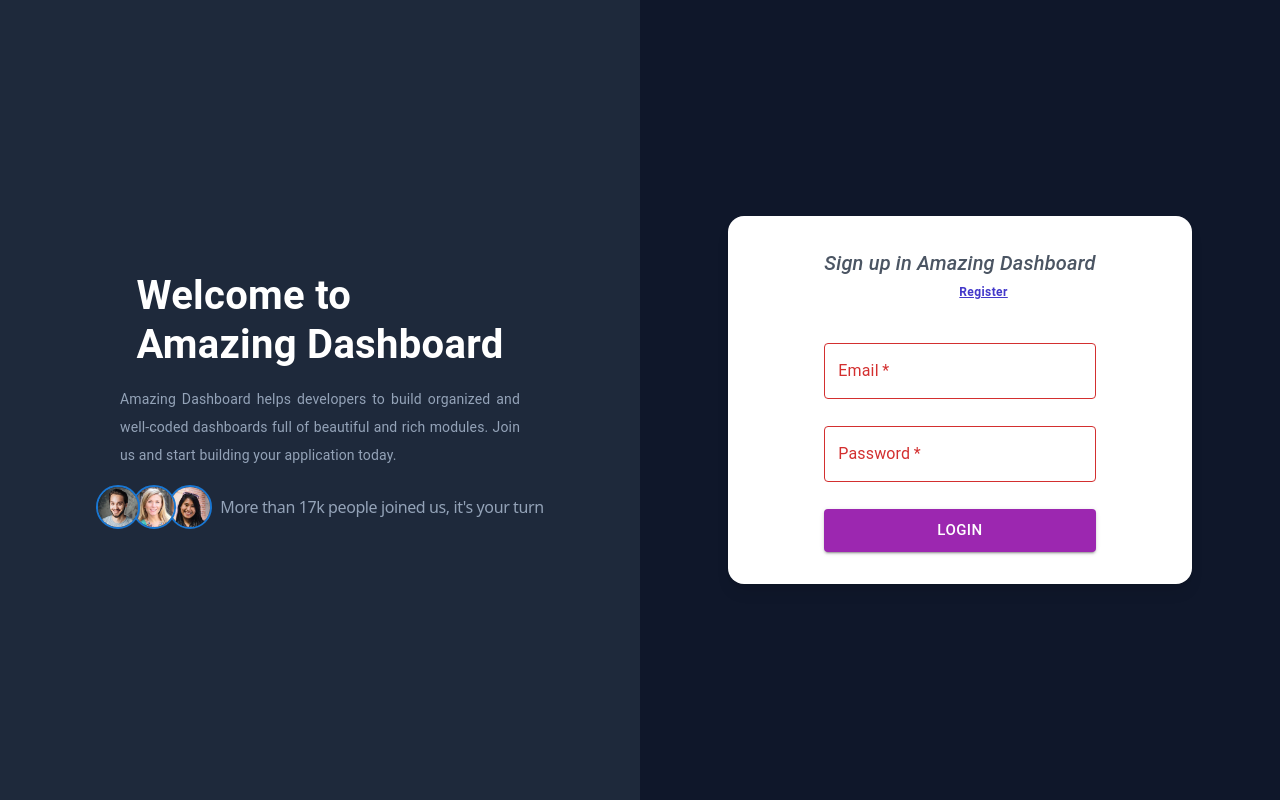
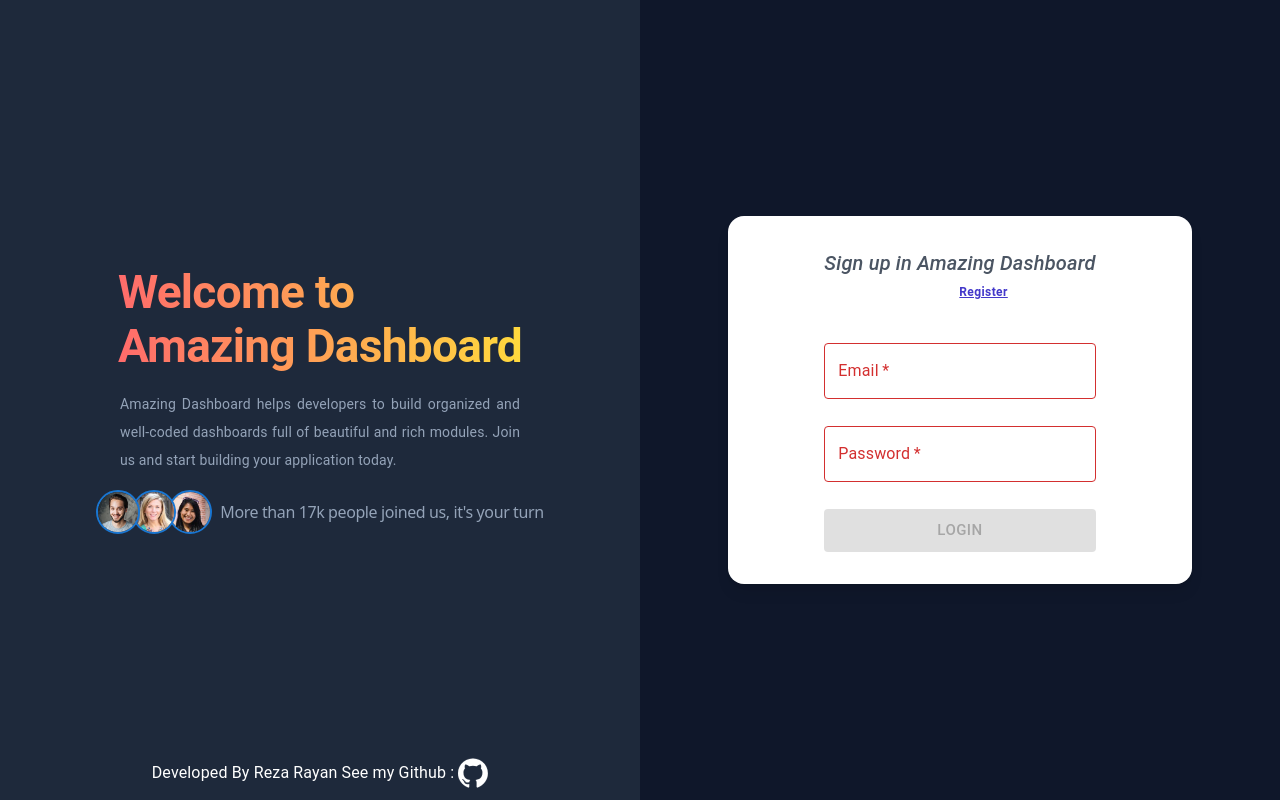
Before and after one commit to Reza-Rayan/amazing-dashboard, a React (Vite) app: page /login in a window 1280 px wide. Built offline with nearby package versions, Linux system fonts and the light colour scheme.

Commit message:
Fix: handle disbaling button in auth pages && Add: copyright

```diff
--- a/src/app/auth-pages/Login.tsx
+++ b/src/app/auth-pages/Login.tsx
@@ -14,6 +14,7 @@
 // Custom Components
 import { SnackbarCloseReason } from "@mui/joy/Snackbar/SnackbarProps";
 import SnackbarMessage from "./components/SnackbarMessage";
+import Copyright from "./components/Copyright";
 // -------------------------------------------------------------------
 
 /**
@@ -33,6 +34,7 @@
 const Login = () => {
   const navigate = useNavigate();
   const [openSnackbar, setOpenSnackbar] = useState(false);
+  const [loading, setLoading] = useState(false);
 
   const handleClick = () => {
     setOpenSnackbar(true);
@@ -57,14 +59,20 @@
         direction={"row"}
         display={"flex"}
         justifyContent={"space-between"}
-        className="h-screen"
+        className="h-screen relative"
       >
         <div className="bg-[#1E293B] w-1/2 flex flex-col items-center justify-center gap-y-4">
+          <Copyright />
           <Typography
-            variant="h4"
-            fontSize={40}
+            variant="h1"
             fontWeight={700}
-            color={"white"}
+            color={"#ffffff"}
+            fontSize={46}
+            sx={{
+              background: "linear-gradient(90deg, #FF6B6B, #FFD93D)",
+              WebkitBackgroundClip: "text",
+              WebkitTextFillColor: "transparent",
+            }}
           >
             Welcome to
             <br />
@@ -129,9 +137,10 @@
                 console.log("values", values);
                 resetForm();
                 handleClick();
+                setLoading(true);
               }}
             >
-              {() => (
+              {({ isValid, dirty }) => (
                 <Form
                   name="loginForm"
                   noValidate
@@ -167,6 +176,7 @@
                     aria-label="Login"
                     type="submit"
                     size="large"
+                    disabled={!(isValid && dirty && !loading)}
                   >
                     Login
                   </Button>
--- a/src/app/auth-pages/Signup.tsx
+++ b/src/app/auth-pages/Signup.tsx
@@ -18,6 +18,7 @@
 // Custom Components
 import SnackbarMessage from "./components/SnackbarMessage";
 import { SnackbarCloseReason } from "@mui/joy/Snackbar/SnackbarProps";
+import Copyright from "./components/Copyright";
 // --------------------------------------------------------------------
 
 /**
@@ -47,6 +48,7 @@
 const Signup = () => {
   const navigate = useNavigate();
   const [openSnackbar, setOpenSnackbar] = useState(false);
+  const [loading, setLoading] = useState(false);
 
   const handleClick = () => {
     setOpenSnackbar(true);
@@ -72,7 +74,8 @@
         justifyContent={"space-between"}
         className="h-screen"
       >
-        <div className="bg-[#1E293B] w-1/2 flex flex-col items-center justify-center gap-y-4">
+        <div className="bg-[#1E293B] w-1/2 flex flex-col items-center justify-center gap-y-4 relative">
+          <Copyright />
           <Typography
             variant="h4"
             fontSize={40}
@@ -146,6 +149,7 @@
                 console.log(values);
                 resetForm();
                 handleClick();
+                setLoading(true);
               }}
             >
               {({ isValid, dirty }) => (
@@ -237,7 +241,7 @@
                     aria-label="Register"
                     type="submit"
                     size="large"
-                    disabled={!(isValid && dirty)}
+                    disabled={!(isValid && dirty && !loading)}
                   >
                     Create your free account
                   </Button>
--- /dev/null
+++ b/src/app/auth-pages/components/Copyright.tsx
@@ -0,0 +1,44 @@
+import { Box, Typography } from "@mui/material";
+
+const Copyright = () => {
+  return (
+    <Box className="absolute bottom-3  flex items-center gap-x-1">
+      <Typography color={"white"} fontSize={16} fontWeight={400}>
+        Developed By Reza Rayan
+      </Typography>
+      <Typography color={"white"} fontSize={16} fontWeight={400}>
+        See my Github :{" "}
+      </Typography>
+      <a href="https://github.com/Reza-Rayan" target="_blank">
+        <svg
+          width="30px"
+          height="30px"
+          viewBox="0 -3.5 256 256"
+          xmlns="http://www.w3.org/2000/svg"
+          preserveAspectRatio="xMinYMin meet"
+          fill="#ffffff"
+          stroke="#ffffff"
+        >
+          <g id="SVGRepo_bgCarrier" stroke-width="0" />
+
+          <g
+            id="SVGRepo_tracerCarrier"
+            stroke-linecap="round"
+            stroke-linejoin="round"
+          />
+
+          <g id="SVGRepo_iconCarrier">
+            {" "}
+            <g fill="#ffffff">
+              {" "}
+              <path d="M127.505 0C57.095 0 0 57.085 0 127.505c0 56.336 36.534 104.13 87.196 120.99 6.372 1.18 8.712-2.766 8.712-6.134 0-3.04-.119-13.085-.173-23.739-35.473 7.713-42.958-15.044-42.958-15.044-5.8-14.738-14.157-18.656-14.157-18.656-11.568-7.914.872-7.752.872-7.752 12.804.9 19.546 13.14 19.546 13.14 11.372 19.493 29.828 13.857 37.104 10.6 1.144-8.242 4.449-13.866 8.095-17.05-28.32-3.225-58.092-14.158-58.092-63.014 0-13.92 4.981-25.295 13.138-34.224-1.324-3.212-5.688-16.18 1.235-33.743 0 0 10.707-3.427 35.073 13.07 10.17-2.826 21.078-4.242 31.914-4.29 10.836.048 21.752 1.464 31.942 4.29 24.337-16.497 35.029-13.07 35.029-13.07 6.94 17.563 2.574 30.531 1.25 33.743 8.175 8.929 13.122 20.303 13.122 34.224 0 48.972-29.828 59.756-58.22 62.912 4.573 3.957 8.648 11.717 8.648 23.612 0 17.06-.148 30.791-.148 34.991 0 3.393 2.295 7.369 8.759 6.117 50.634-16.879 87.122-64.656 87.122-120.973C255.009 57.085 197.922 0 127.505 0" />{" "}
+              <path d="M47.755 181.634c-.28.633-1.278.823-2.185.389-.925-.416-1.445-1.28-1.145-1.916.275-.652 1.273-.834 2.196-.396.927.415 1.455 1.287 1.134 1.923M54.027 187.23c-.608.564-1.797.302-2.604-.589-.834-.889-.99-2.077-.373-2.65.627-.563 1.78-.3 2.616.59.834.899.996 2.08.36 2.65M58.33 194.39c-.782.543-2.06.034-2.849-1.1-.781-1.133-.781-2.493.017-3.038.792-.545 2.05-.055 2.85 1.07.78 1.153.78 2.513-.019 3.069M65.606 202.683c-.699.77-2.187.564-3.277-.488-1.114-1.028-1.425-2.487-.724-3.258.707-.772 2.204-.555 3.302.488 1.107 1.026 1.445 2.496.7 3.258M75.01 205.483c-.307.998-1.741 1.452-3.185 1.028-1.442-.437-2.386-1.607-2.095-2.616.3-1.005 1.74-1.478 3.195-1.024 1.44.435 2.386 1.596 2.086 2.612M85.714 206.67c.036 1.052-1.189 1.924-2.705 1.943-1.525.033-2.758-.818-2.774-1.852 0-1.062 1.197-1.926 2.721-1.951 1.516-.03 2.758.815 2.758 1.86M96.228 206.267c.182 1.026-.872 2.08-2.377 2.36-1.48.27-2.85-.363-3.039-1.38-.184-1.052.89-2.105 2.367-2.378 1.508-.262 2.857.355 3.049 1.398" />{" "}
+            </g>{" "}
+          </g>
+        </svg>
+      </a>
+    </Box>
+  );
+};
+
+export default Copyright;
```
Also changed, not shown: public/assets/github-mark-white.svg (added).
